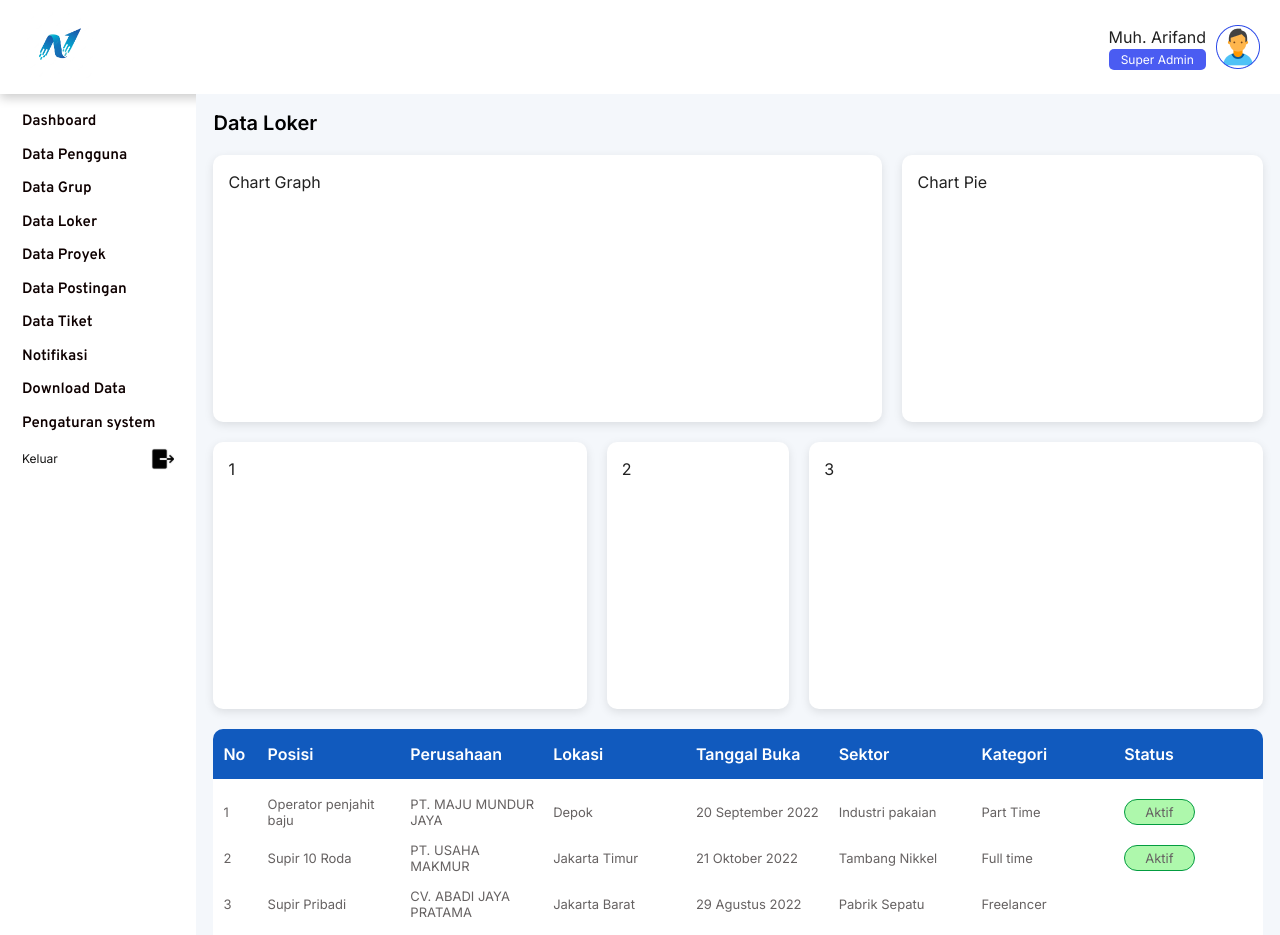
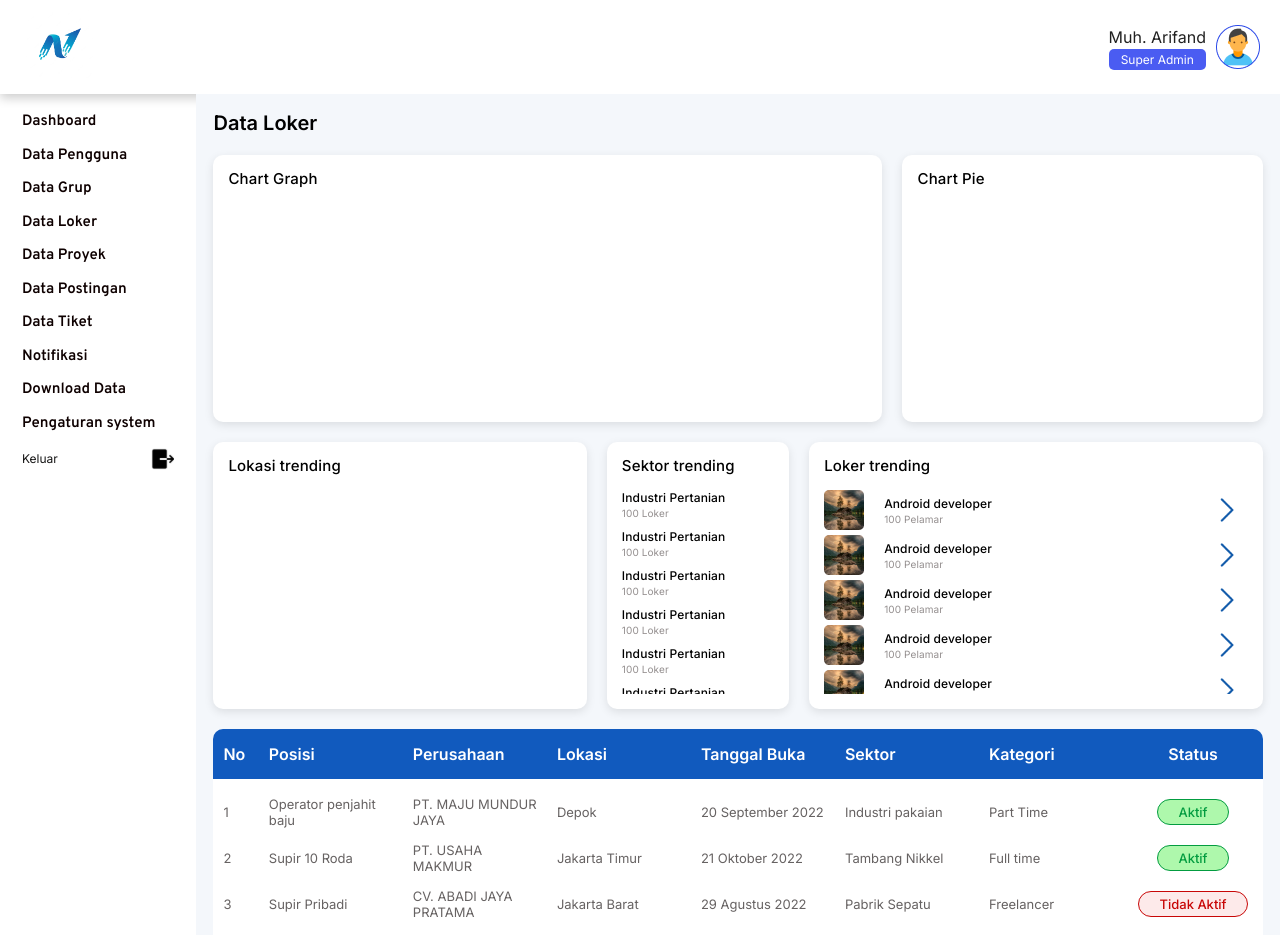
Before and after one commit to rizkysamuelmp/nakerweb, a React (Create React App) app: page /nakerweb/data-loker in a window 1280 px wide. Shown: the top 935 px of the page. Built offline with nearby package versions, Linux system fonts and the light colour scheme.

Commit message:
Page Data Loker WIP

```diff
--- a/src/components/Table/index.js
+++ b/src/components/Table/index.js
@@ -9,12 +9,12 @@ const Table = ({ headerContent, dataContent, onClickRow }) => {
   return (
     <div
       style={{
-        minWidth: 37,
         border: 0,
         backgroundColor: "#115ABE",
         color: "white",
         width: "100%",
         borderRadius: "10px 10px 0px 0px",
+        minWidth: "fit-content",
       }}
     >
       <div
@@ -36,7 +36,7 @@ const Table = ({ headerContent, dataContent, onClickRow }) => {
                   : `calc(100% / ${headerContent.length})`,
                 display: "flex",
                 flexDirection: "column",
-                alignItems: "flex-start",
+                alignItems: headerItem.center ? "center" : "flex-start",
                 justifyContent: "center",
                 border: "none",
                 fontFamily: "Inter",
@@ -44,6 +44,8 @@ const Table = ({ headerContent, dataContent, onClickRow }) => {
                 fontSize: "16px",
                 lineHeight: "18px",
                 color: "#FFFFFF",
+                whiteSpace: "nowrap",
+                minWidth: "fit-content",
               }}
             >
               {headerItem.title}
@@ -72,6 +74,7 @@ const Table = ({ headerContent, dataContent, onClickRow }) => {
               display: "flex",
               justifyContent: "space-between",
               width: "100%",
+              gap: "10px",
             }}
             key={dataIindex}
           >
@@ -85,7 +88,7 @@ const Table = ({ headerContent, dataContent, onClickRow }) => {
                       : `calc(100% / ${headerContent.length})`,
                     display: "flex",
                     flexDirection: "column",
-                    alignItems: "flex-start",
+                    alignItems: headerItem.center ? "center" : "flex-start",
                     justifyContent: "center",
                     border: "none",
 
--- /dev/null
+++ b/src/container/pages/DataLoker/DataDummy.js
@@ -0,0 +1,186 @@
+export const sektorTranding = [
+  {
+    name: "Industri Pertanian",
+    detail: "100 Loker",
+  },
+  {
+    name: "Industri Pertanian",
+    detail: "100 Loker",
+  },
+  {
+    name: "Industri Pertanian",
+    detail: "100 Loker",
+  },
+  {
+    name: "Industri Pertanian",
+    detail: "100 Loker",
+  },
+  {
+    name: "Industri Pertanian",
+    detail: "100 Loker",
+  },
+  {
+    name: "Industri Pertanian",
+    detail: "100 Loker",
+  },
+];
+
+export const lokerTranding = [
+  {
+    name: "Android developer",
+    detail: "100 Pelamar",
+  },
+  {
+    name: "Android developer",
+    detail: "100 Pelamar",
+  },
+  {
+    name: "Android developer",
+    detail: "100 Pelamar",
+  },
+  {
+    name: "Android developer",
+    detail: "100 Pelamar",
+  },
+  {
+    name: "Android developer",
+    detail: "100 Pelamar",
+  },
+  {
+    name: "Android developer",
+    detail: "100 Pelamar",
+  },
+  {
+    name: "Android developer",
+    detail: "100 Pelamar",
+  },
+  {
+    name: "Android developer",
+    detail: "100 Pelamar",
+  },
+];
+
+export const dataHeader = [
+  {
+    title: "No",
+    key: "no",
+    width: 30,
+  },
+  {
+    title: "Posisi",
+    key: "position",
+  },
+  {
+    title: "Perusahaan",
+    key: "company",
+  },
+  {
+    title: "Lokasi",
+    key: "location",
+  },
+  {
+    title: "Tanggal Buka",
+    key: "openingDate",
+  },
+  {
+    title: "Sektor",
+    key: "sector",
+  },
+  {
+    title: "Kategori",
+    key: "category",
+  },
+  {
+    title: "Status",
+    key: "status",
+    width: 120,
+    render: (rowData) => (
+      <div
+        style={{
+          display: "flex",
+          width: "100%",
+          alignItems: "center",
+          justifyContent: "center",
+        }}
+      >
+        {rowData.status === "Aktif" ? (
+          <div
+            style={{
+              border: "1px solid #039C40",
+              backgroundColor: "#AEF8AC",
+              borderRadius: "30px",
+              padding: "4px 20px",
+              fontFamily: "Inter",
+              fontWeight: 500,
+              fontSize: "13px",
+              lineHeight: "16px",
+              color: "#039C40",
+            }}
+          >
+            {rowData.status}
+          </div>
+        ) : (
+          <div
+            style={{
+              border: "1px solid #C80707",
+              backgroundColor: "#F5969633",
+              borderRadius: "30px",
+              padding: "4px 20px",
+              fontFamily: "Inter",
+              fontWeight: 500,
+              fontSize: "13px",
+              lineHeight: "16px",
+              color: "#C80707",
+            }}
+          >
+            {rowData.status}
+          </div>
+        )}
+      </div>
+    ),
+    center: true,
+  },
+];
+
+export const dataContent = [
+  {
+    no: 1,
+    position: "Operator penjahit baju",
+    company: "PT. MAJU MUNDUR JAYA",
+    location: "Depok",
+    openingDate: "20 September 2022",
+    sector: "Industri pakaian",
+    category: "Part Time",
+    status: "Aktif",
+  },
+  {
+    no: 2,
+    position: "Supir 10 Roda",
+    company: "PT. USAHA MAKMUR",
+    location: "Jakarta Timur",
+    openingDate: "21 Oktober 2022",
+    sector: "Tambang Nikkel",
+    category: "Full time",
+    status: "Aktif",
+  },
+  {
+    no: 3,
+    position: "Supir Pribadi",
+    company: "CV. ABADI JAYA PRATAMA",
+    location: "Jakarta Barat",
+    openingDate: "29 Agustus 2022",
+    sector: "Pabrik Sepatu",
+    category: "Freelancer",
+    status: "Tidak Aktif",
+  },
+  {
+    no: 3,
+    position: "Operator Percetakan",
+    company: "UD. USAHAWAN BUMI",
+    location: "Jakarta Selatan",
+    openingDate: "29 Agustus 2022",
+    sector: "Pabrik Elektronik",
+    category: "Full time",
+    status: "Tidak Aktif",
+  },
+];
--- a/src/container/pages/DataLoker/index.js
+++ b/src/container/pages/DataLoker/index.js
@@ -3,124 +3,79 @@ import Title from "../../../components/Title";
 import { styled } from "@mui/material/styles";
 import Table from "../../../components/Table";
 import Pagination from "../../../components/Pagination";
+import List from "@mui/material/List";
+import ListItemButton from "@mui/material/ListItemButton";
 
-const dataHeader = [
-  {
-    title: "No",
-    key: "no",
-    width: 30,
-  },
-  {
-    title: "Posisi",
-    key: "position",
-  },
-  {
-    title: "Perusahaan",
-    key: "company",
-  },
-  {
-    title: "Lokasi",
-    key: "location",
-  },
-  {
-    title: "Tanggal Buka",
-    key: "openingDate",
-  },
-  {
-    title: "Sektor",
-    key: "sector",
-  },
-  {
-    title: "Kategori",
-    key: "category",
-  },
-  {
-    title: "Status",
-    key: "status",
-    render: (rowData) => (
-      <div
-        style={{
-          display: "flex",
-          justifyContent: "space-between",
-          width: "100%",
-          alignItems: "center",
-        }}
-      >
-        {rowData.status === "Aktif" ? (
-          <div
-            style={{
-              border: "1px solid #039C40",
-              backgroundColor: "#AEF8AC",
-              borderRadius: "30px",
-              padding: "4px 20px",
-            }}
-          >
-            {rowData.status}
-          </div>
-        ) : (
-          ""
-        )}
-      </div>
-    ),
-  },
-];
+// Asset
+import imagePerson from "../../../assets/img/image-person-trending.png";
+import iconArrowRight from "../../../assets/icon/icon-arrow-right.png";
 
-const dataContent = [
-  {
-    no: 1,
-    position: "Operator penjahit baju",
-    company: "PT. MAJU MUNDUR JAYA",
-    location: "Depok",
-    openingDate: "20 September 2022",
-    sector: "Industri pakaian",
-    category: "Part Time",
-    status: "Aktif",
-  },
-  {
-    no: 2,
-    position: "Supir 10 Roda",
-    company: "PT. USAHA MAKMUR",
-    location: "Jakarta Timur",
-    openingDate: "21 Oktober 2022",
-    sector: "Tambang Nikkel",
-    category: "Full time",
-    status: "Aktif",
-  },
-  {
-    no: 3,
-    position: "Supir Pribadi",
-    company: "CV. ABADI JAYA PRATAMA",
-    location: "Jakarta Barat",
-    openingDate: "29 Agustus 2022",
-    sector: "Pabrik Sepatu",
-    category: "Freelancer",
-    status: "Tidak Aktif",
-  },
-  {
-    no: 3,
-    position: "Operator Percetakan",
-    company: "UD. USAHAWAN BUMI",
-    location: "Jakarta Selatan",
-    openingDate: "29 Agustus 2022",
-    sector: "Pabrik Elektronik",
-    category: "Full time",
-    status: "Tidak Aktif",
-  },
-];
+// Dummy Data
+import {
+  dataContent,
+  dataHeader,
+  lokerTranding,
+  sektorTranding,
+} from "./DataDummy";
 
 const DataLoker = () => {
   return (
     <Container>
+      {/* Title */}
       <Title title="Data Loker" />
+
+      {/* Chart */}
       <RowWrapper>
-        <ContentWrapper style={{ width: "65%" }}>Chart Graph</ContentWrapper>
-        <ContentWrapper style={{ width: "35%" }}>Chart Pie</ContentWrapper>
+        <ContentWrapper style={{ width: "65%" }}>
+          <TitleBar>Chart Graph</TitleBar>
+        </ContentWrapper>
+        <ContentWrapper style={{ width: "35%" }}>
+          <TitleBar>Chart Pie</TitleBar>
+        </ContentWrapper>
       </RowWrapper>
+
       <RowWrapper>
-        <ContentWrapper style={{ width: "37%" }}>1</ContentWrapper>
-        <ContentWrapper style={{ width: "18%" }}>2</ContentWrapper>
-        <ContentWrapper style={{ width: "45%" }}>3</ContentWrapper>
+        {/* Lokasi trending */}
+        <ContentWrapper style={{ width: "37%" }}>
+          <TitleBar>Lokasi trending</TitleBar>
+        </ContentWrapper>
+
+        {/* Sektor trending */}
+        <ContentWrapper style={{ width: "18%" }}>
+          <TitleBar>Sektor trending</TitleBar>
+          <ScrollWrapper>
+            {sektorTranding.map((item) => (
+              <TextWrapper>
+                <TextName>{item.name}</TextName>
+                <TextDetail>{item.detail}</TextDetail>
+              </TextWrapper>
+            ))}
+          </ScrollWrapper>
+        </ContentWrapper>
+
+        {/* Loker trending */}
+        <ContentWrapper style={{ width: "45%" }}>
+          <TitleBar>Loker trending</TitleBar>
+          <ScrollWrapper style={{ gap: "5px", paddingRight: "15px" }}>
+            {lokerTranding.map((item) => (
+              <List aria-label="contacts" disablePadding>
+                <ItemCustom>
+                  <ContentWrap>
+                    <img alt="person-trending" src={imagePerson} />
+                    <TextWrapper>
+                      <TextName>{item.name}</TextName>
+                      <TextDetail>{item.detail}</TextDetail>
+                    </TextWrapper>
+                  </ContentWrap>
+                  <img alt="arrow-right" src={iconArrowRight} />
+                </ItemCustom>
+              </List>
+            ))}
+          </ScrollWrapper>
+        </ContentWrapper>
       </RowWrapper>
+
+      {/* Table */}
       <RowWrapper>
         <div
           style={{
@@ -157,6 +112,65 @@ const ContentWrapper = styled("div")(() => ({
   padding: "15px",
   borderRadius: "10px",
   height: "267px",
+  gap: "15px",
+  display: "flex",
+  flexDirection: "column",
+  whiteSpace: "nowrap",
+  minWidth: "fit-content",
+}));
+
+const TextWrapper = styled("div")(() => ({
+  display: "flex",
+  flexDirection: "column",
+  gap: "2px",
+  justifyContent: "center",
+}));
+
+const ScrollWrapper = styled("div")(() => ({
+  display: "flex",
+  flexDirection: "column",
+  gap: "10px",
+  height: "100%",
+  overflowY: "scroll",
+  marginRight: "-10px",
+}));
+
+const TitleBar = styled("p")(() => ({
+  fontFamily: "Inter",
+  fontWeight: 500,
+  fontSize: "15px",
+  lineHeight: "18px",
+  letterSpacing: "0.01em",
+  color: "#000000",
+}));
+
+const ItemCustom = styled(ListItemButton)(() => ({
+  padding: 0,
+  display: "flex",
+  justifyContent: "space-between",
+}));
+
+const ContentWrap = styled("div")(() => ({
+  display: "flex",
+  gap: "20px",
+}));
+
+const TextName = styled("p")(() => ({
+  fontFamily: "Inter",
+  fontWeight: 500,
+  fontSize: "12px",
+  lineHeight: "15px",
+  letterSpacing: "0.01em",
+  color: "#000000",
+}));
+
+const TextDetail = styled("p")(() => ({
+  fontFamily: "Inter",
+  fontWeight: 400,
+  fontSize: "10px",
+  lineHeight: "12px",
+  letterSpacing: "0.01em",
+  color: "#948F8F",
 }));
 
 export default DataLoker;
```
Also changed, not shown: src/assets/icon/icon-arrow-right.png (added), src/assets/img/image-person-trending.png (added).
